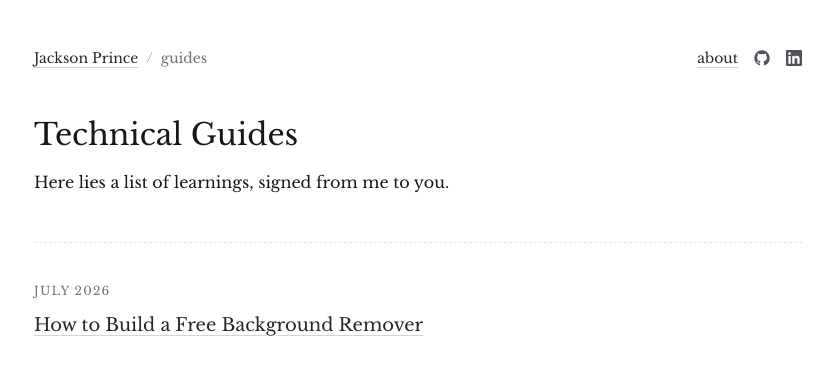
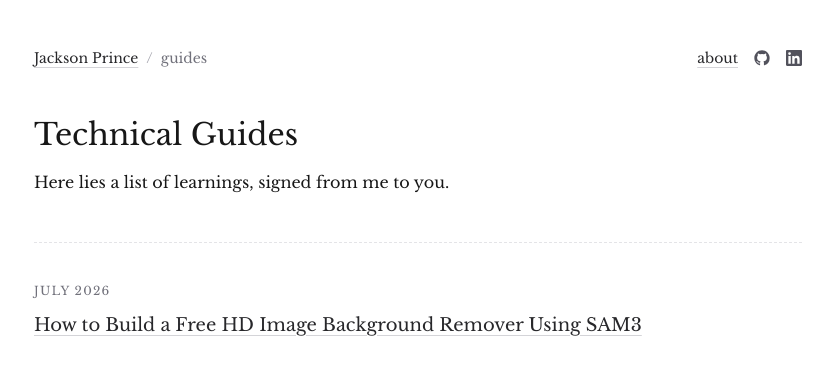
Before and after one commit to SwanHub/jacksonprince-dev, a Next.js app: page /guides in a window 1280 px wide. Shown: the top 374 px of the page, without its empty margins (222-1055 px from the left). Built offline with nearby package versions, Linux system fonts and the light colour scheme.

Commit message:
little things

```diff
--- a/app/doodles/page.tsx
+++ b/app/doodles/page.tsx
@@ -22,8 +22,7 @@ export default async function DoodlesPage() {
           Daily Doodles
         </h1>
         <h2>
-          I send the first 20 minutes of every day into a sketchbook. Do you,
-          too?
+          I send the first 20 minutes of every day into a sketchbook. You, too?
         </h2>
       </div>
 
--- a/app/guides/how-to-build-a-free-background-remover/page.tsx
+++ b/app/guides/how-to-build-a-free-hd-image-background-remover-using-sam3/page.tsx
@@ -2,7 +2,7 @@ import type { Metadata } from "next";
 import PageShell from "../../components/PageShell";
 
 export const metadata: Metadata = {
-  title: "How to Build a Free Background Remover — Jackson Prince",
+  title: "How to Build a Free HD Image Background Remover by Jackson Prince",
 };
 
 export default function HowToBuildAFreeBackgroundRemover() {
--- a/app/guides/page.tsx
+++ b/app/guides/page.tsx
@@ -4,8 +4,8 @@ import Breadcrumbs from "../components/Breadcrumbs";
 import PageShell from "../components/PageShell";
 
 export const metadata: Metadata = {
-  title: "Guides — Jackson Prince",
-  description: "Guides and articles by Jackson Prince.",
+  title: "Technical Guides by Jackson Prince",
+  description: "Technical Guides by Jackson Prince.",
 };
 
 type Guide = {
@@ -13,14 +13,13 @@ type Guide = {
   href: string;
 };
 
-// Guides grouped by month, newest first.
 const guidesByMonth: { month: string; guides: Guide[] }[] = [
   {
     month: "July 2026",
     guides: [
       {
-        title: "How to Build a Free Background Remover",
-        href: "/guides/how-to-build-a-free-background-remover",
+        title: "How to Build a Free HD Image Background Remover Using SAM3",
+        href: "/guides/how-to-build-a-free-hd-image-background-remover-using-sam3",
       },
     ],
   },
```
